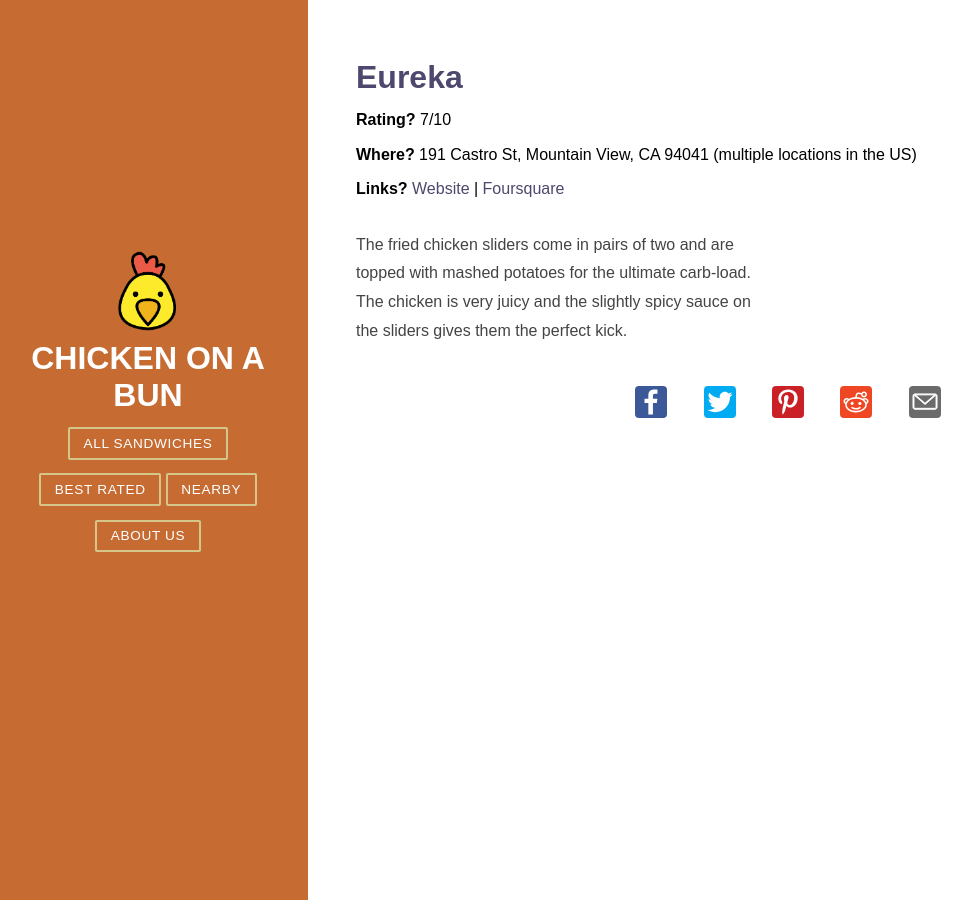
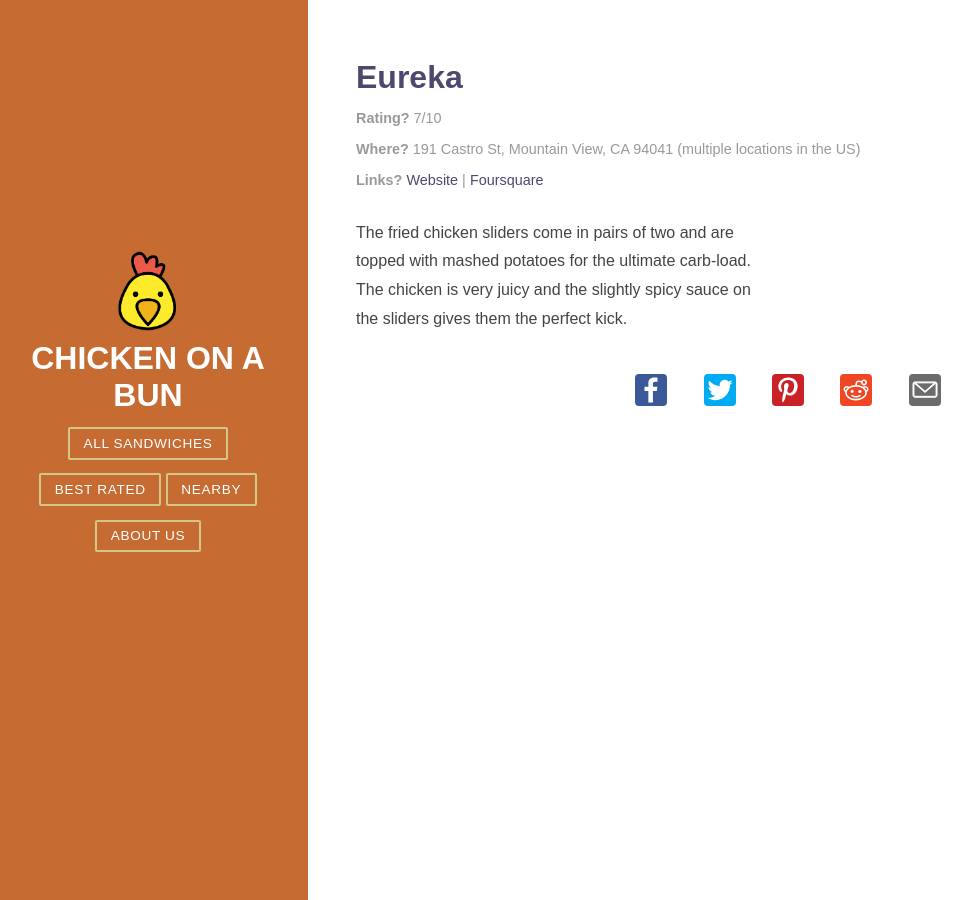
Before and after one commit to stefanthoss/chickenonabun, a Jekyll site: the page built from _posts/2017-04-01-eureka.md, in a window 1280 px wide. Shown: the whole page, without its empty margins (12-984 px from the left). Built offline with Jekyll 4.4.1, drawn with Linux system fonts in a browser that asks for light colours; nearby versions of some CDN libraries.

Commit message:
Fix HTML and CSP warnings (#66)

```diff
--- a/_layouts/default.html
+++ b/_layouts/default.html
@@ -4,7 +4,7 @@
     <meta charset="utf-8" />
     <title>{% if page.title == site.title %}Fried Chicken Sandwich Reviews{% else %}{{ page.title }}{% endif %} | {{ site.title }}</title>
     <meta name="viewport" content="width=device-width, initial-scale=1" />
-    <meta http-equiv="Content-Security-Policy" content="base-uri 'none'; default-src 'none'; form-action 'none'; frame-ancestors 'none'; img-src 'self'; script-src 'self' cdnjs.cloudflare.com; style-src 'self' cdnjs.cloudflare.com;" />
+    <meta http-equiv="Content-Security-Policy" content="base-uri 'none'; default-src 'none'; form-action 'none'; img-src 'self'; script-src 'self'; style-src 'self' cdnjs.cloudflare.com;" />
     <link rel="stylesheet" href="/assets/css/styles.css" />
     <link rel="stylesheet" href="https://cdnjs.cloudflare.com/ajax/libs/pure/1.0.1/pure-min.css" />
     <link rel="stylesheet" href="https://cdnjs.cloudflare.com/ajax/libs/pure/1.0.1/grids-responsive-min.css" />
--- a/_layouts/post.html
+++ b/_layouts/post.html
@@ -7,16 +7,16 @@
     <header class="post-header">
       <h2 class="post-title">{{ page.title }}</h2>
 
-      <p class="post-meta">
+      <div class="post-meta">
         <p><b>Rating?</b> {{ page.rating }}/10</p>
         {% if page.side-order %}<p><b>What to order on the side?</b> {{ page.side-order }}</p>{% endif %}
         <p>
           <b>Where?</b> {{ page.address }}{% if page.multiple-loc %} (multiple locations in {{ page.multiple-loc }}){% endif %}
         </p>
         <p>
-          <b>Links?</b> {% if page.website %}<a href="{{ page.website }}" target="_blank">Website</a> | {% endif %}<a href="{{ page.foursquare-link }}" target="_blank">Foursquare</a>
+          <b>Links?</b> {% if page.website %}<a href="{{ page.website }}" target="_blank" rel="noopener">Website</a> | {% endif %}<a href="{{ page.foursquare-link }}" target="_blank" rel="noopener">Foursquare</a>
         </p>
-      </p>
+      </div>
     </header>
 
     <div class="pure-g post-description">
@@ -34,11 +34,11 @@
     <div class="footer">
       <div class="pure-menu pure-menu-horizontal">
         <ul class="share-buttons">
-          <li class="pure-menu-item"><a class="pure-menu-link" href="https://www.facebook.com/sharer/sharer.php?u={{ page.url | absolute_url | uri_escape }}&quote={{ page.title | prepend: "Check out Chicken On A Bun's review of " | uri_escape }}" title="Share on Facebook" target="_blank"><img alt="Share on Facebook" src="/assets/images/social_flat_rounded_rects_svg/Facebook.svg" /></a></li>
-          <li class="pure-menu-item"><a class="pure-menu-link" href="https://twitter.com/intent/tweet?source={{ page.url | absolute_url | uri_escape }}&text={{ page.title | prepend: "Check out Chicken On A Bun's review of " | uri_escape }}:%20{{ page.url | absolute_url | uri_escape }}" target="_blank" title="Tweet"><img alt="Tweet" src="/assets/images/social_flat_rounded_rects_svg/Twitter.svg" /></a></li>
-          <li class="pure-menu-item"><a class="pure-menu-link" href="http://pinterest.com/pin/create/button/?url={{ page.url | absolute_url | uri_escape }}&media={{ page.image | prepend: site.url | uri_escape }}" target="_blank" title="Pin it"><img alt="Pin it" src="/assets/images/social_flat_rounded_rects_svg/Pinterest.svg" /></a></li>
-          <li class="pure-menu-item"><a class="pure-menu-link" href="http://www.reddit.com/submit?url={{ page.url | absolute_url | uri_escape }}&title={{ page.title | prepend: "Check out Chicken On A Bun's review of " | uri_escape }}" target="_blank" title="Submit to Reddit"><img alt="Submit to Reddit" src="/assets/images/social_flat_rounded_rects_svg/Reddit.svg" /></a></li>
-          <li class="pure-menu-item"><a class="pure-menu-link" href="mailto:?subject={{ page.title | prepend: "Check out Chicken On A Bun's review of " | uri_escape }}&body={{ page.url | absolute_url | uri_escape }}" target="_blank" title="Send email"><img alt="Send email" src="/assets/images/social_flat_rounded_rects_svg/Email.svg" /></a></li>
+          <li class="pure-menu-item"><a class="pure-menu-link" href="https://www.facebook.com/sharer/sharer.php?u={{ page.url | absolute_url | uri_escape }}&quote={{ page.title | prepend: "Check out Chicken On A Bun's review of " | uri_escape }}" title="Share on Facebook" target="_blank" rel="noopener"><img alt="Share on Facebook" src="/assets/images/social_flat_rounded_rects_svg/Facebook.svg" /></a></li>
+          <li class="pure-menu-item"><a class="pure-menu-link" href="https://twitter.com/intent/tweet?source={{ page.url | absolute_url | uri_escape }}&text={{ page.title | prepend: "Check out Chicken On A Bun's review of " | uri_escape }}:%20{{ page.url | absolute_url | uri_escape }}" target="_blank" rel="noopener" title="Tweet"><img alt="Tweet" src="/assets/images/social_flat_rounded_rects_svg/Twitter.svg" /></a></li>
+          <li class="pure-menu-item"><a class="pure-menu-link" href="http://pinterest.com/pin/create/button/?url={{ page.url | absolute_url | uri_escape }}&media={{ page.image | prepend: site.url | uri_escape }}" target="_blank" rel="noopener" title="Pin it"><img alt="Pin it" src="/assets/images/social_flat_rounded_rects_svg/Pinterest.svg" /></a></li>
+          <li class="pure-menu-item"><a class="pure-menu-link" href="http://www.reddit.com/submit?url={{ page.url | absolute_url | uri_escape }}&title={{ page.title | prepend: "Check out Chicken On A Bun's review of " | uri_escape }}" target="_blank" rel="noopener" title="Submit to Reddit"><img alt="Submit to Reddit" src="/assets/images/social_flat_rounded_rects_svg/Reddit.svg" /></a></li>
+          <li class="pure-menu-item"><a class="pure-menu-link" href="mailto:?subject={{ page.title | prepend: "Check out Chicken On A Bun's review of " | uri_escape }}&body={{ page.url | absolute_url | uri_escape }}" target="_blank" rel="noopener" title="Send email"><img alt="Send email" src="/assets/images/social_flat_rounded_rects_svg/Email.svg" /></a></li>
         </ul>
       </div>
     </div>
--- a/index.html
+++ b/index.html
@@ -15,15 +15,15 @@
           <a href="{{ post.url }}">{{ post.title }}{% if post.rating %} ({{ post.rating }}/10){% endif %}</a>
         </h2>
 
-        <p class="post-meta">
+        <div class="post-meta">
           {% if post.side-order %}<p><b>What to order on the side?</b> {{ post.side-order }}</p>{% endif %}
           <p>
             <b>Where?</b> {{ post.address }}{% if post.multiple-loc %} (multiple locations in {{ post.multiple-loc }}){% endif %}
           </p>
           <p>
-            <b>Links?</b> {% if post.website %}<a href="{{ post.website }}" target="_blank">Website</a> | {% endif %}<a href="{{ post.foursquare-link }}" target="_blank">Foursquare</a>
+            <b>Links?</b> {% if post.website %}<a href="{{ post.website }}" target="_blank" rel="noopener">Website</a> | {% endif %}<a href="{{ post.foursquare-link }}" target="_blank" rel="noopener">Foursquare</a>
           </p>
-        </p>
+        </div>
       </header>
 
       <div class="post-description">
```
